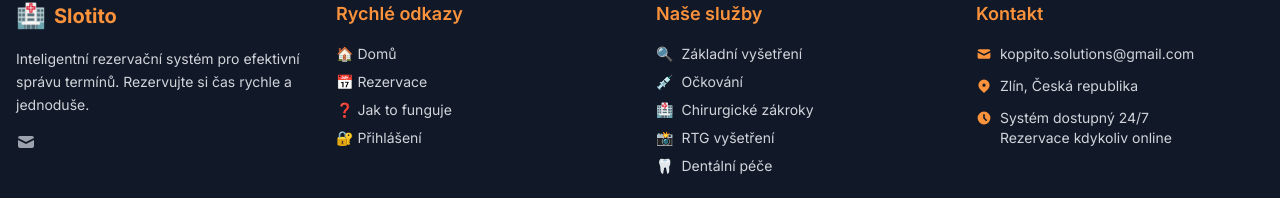
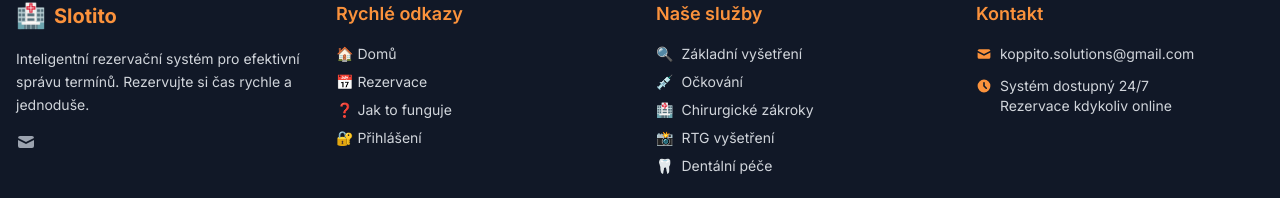
Before and after one commit to ajtyrunner/veterina-reservations, a Next.js app in the folder apps/web/: page / in a window 1280 px wide. Shown: the part 1786-1984 px from the top of the page. Built offline with nearby package versions, Linux system fonts and the light colour scheme; no server answers.

Commit message:
refactor: odstranění lokace z footeru
- Odstraněna informace o lokaci Zlín z kontaktní sekce
- Lokace není relevantní pro online rezervační systém
- Footer nyní obsahuje pouze email a dostupnost systému
- Čistší a relevantnější design

```diff
--- a/apps/web/app/components/Footer.tsx
+++ b/apps/web/app/components/Footer.tsx
@@ -112,15 +112,6 @@ export default function Footer() {
 
               <div className="flex items-start space-x-2">
                 <svg className="w-4 h-4 mt-0.5 text-orange-400" fill="currentColor" viewBox="0 0 20 20">
-                  <path fillRule="evenodd" d="M5.05 4.05a7 7 0 119.9 9.9L10 18.9l-4.95-4.95a7 7 0 010-9.9zM10 11a2 2 0 100-4 2 2 0 000 4z" clipRule="evenodd"/>
-                </svg>
-                <div>
-                  <span>Zlín, Česká republika</span>
-                </div>
-              </div>
-
-              <div className="flex items-start space-x-2">
-                <svg className="w-4 h-4 mt-0.5 text-orange-400" fill="currentColor" viewBox="0 0 20 20">
                   <path fillRule="evenodd" d="M10 18a8 8 0 100-16 8 8 0 000 16zm1-12a1 1 0 10-2 0v4a1 1 0 00.293.707l2.828 2.829a1 1 0 101.415-1.415L11 9.586V6z" clipRule="evenodd"/>
                 </svg>
                 <div>
```
